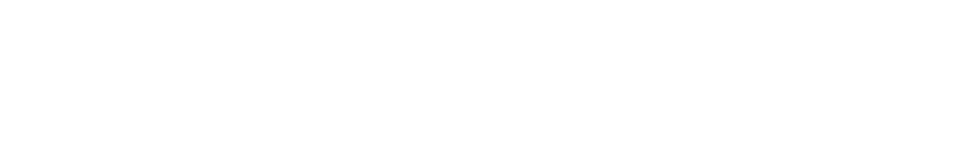
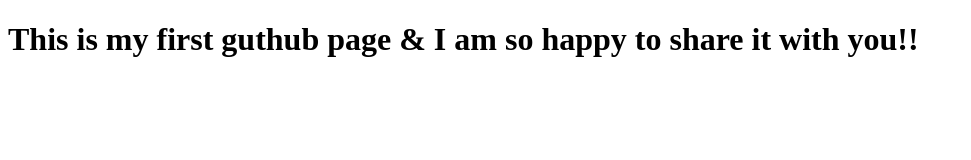
Before and after one commit to akv25dev/odin-recipes, a plain HTML site: page index.html in a window 1280 px wide. Shown: the whole page, without its empty margins (0-971 px from the left). Drawn offline with Linux system fonts and the light colour scheme.

Commit message:
Update index.html

```diff
--- a/index.html
+++ b/index.html
@@ -9,7 +9,7 @@
     <body>
 
 
-
+    <H1>This is my first guthub page & I am so happy to share it with you!!</H1>
 
 
 
```
